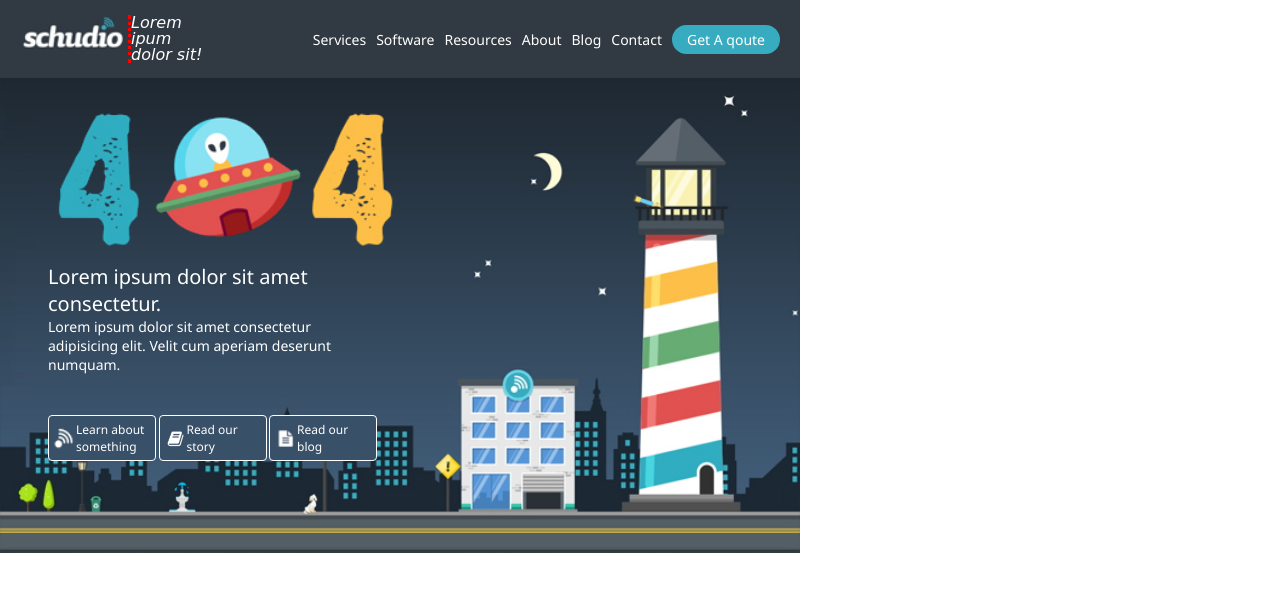
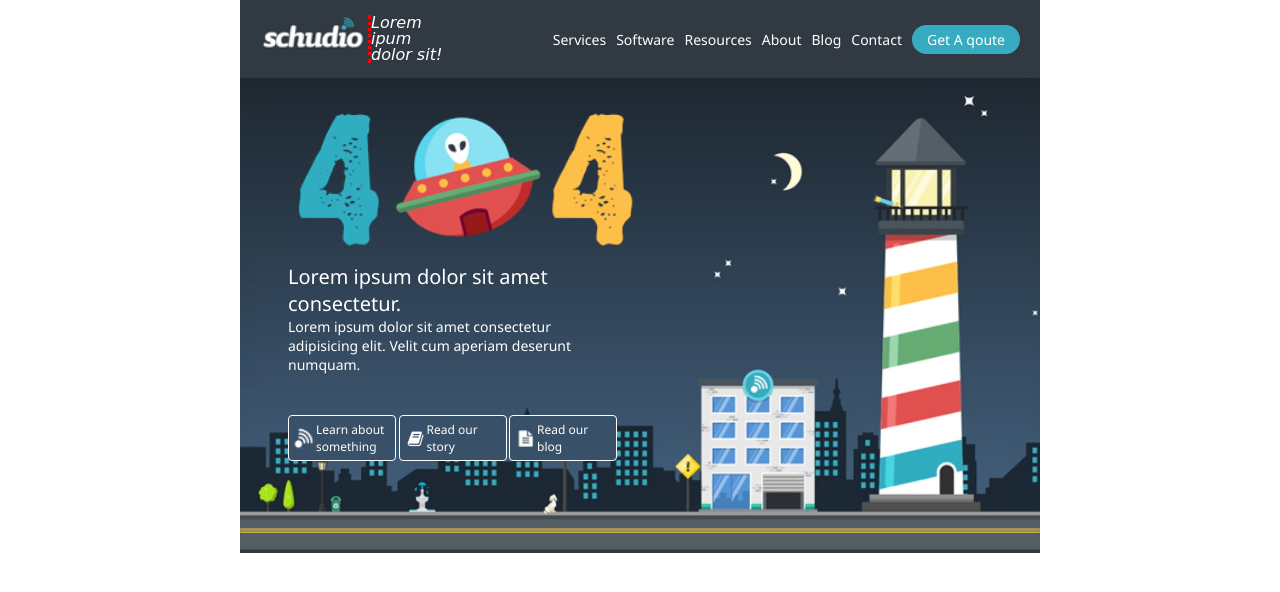
Before and after one commit to vitgri1/01-3-404-Alien-lighthouse-5, a website: page index.html in a window 1280 px wide. Drawn offline with Linux system fonts and the light colour scheme.

Commit message:
container left margin

```diff
--- a/main.css
+++ b/main.css
@@ -8,14 +8,15 @@ body{
     color: #fff;
     font-family: 'Segoe UI', Tahoma, Geneva, Verdana, sans-serif;
     display: inline-block;
+    width: 100%;
 }
 .container{
     width: 800px;
     display: inline-block;
+    margin-left: calc(50% - 400px);
 }
 .container.header{
     background-color: #313A43;
-    float: left;
     padding-top: 15px;
     padding-bottom: 15px;
     display: flex;
```
